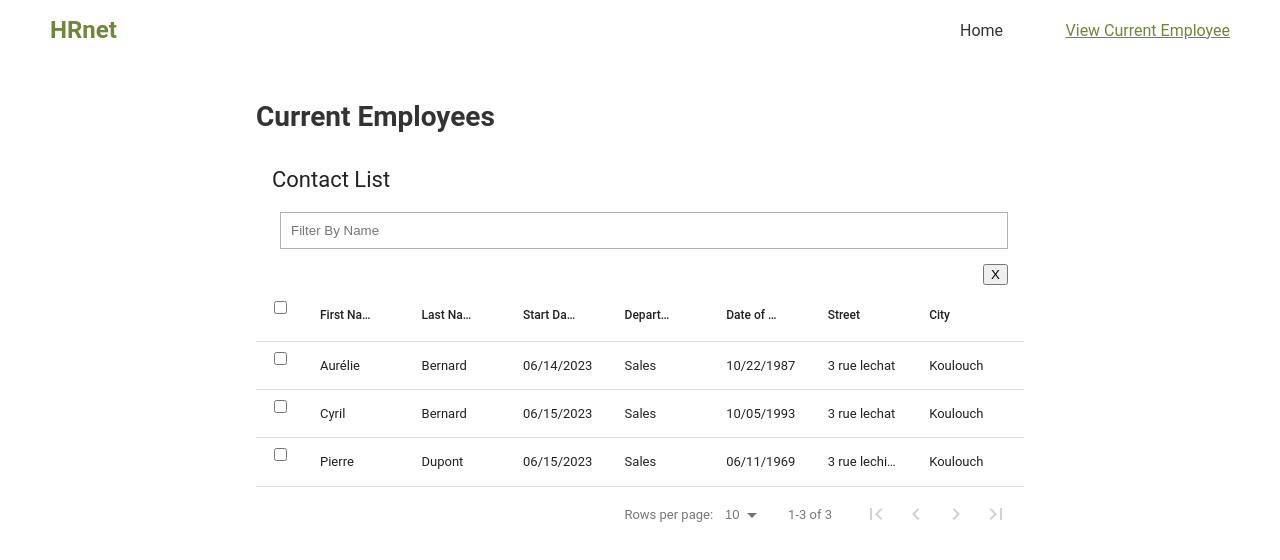
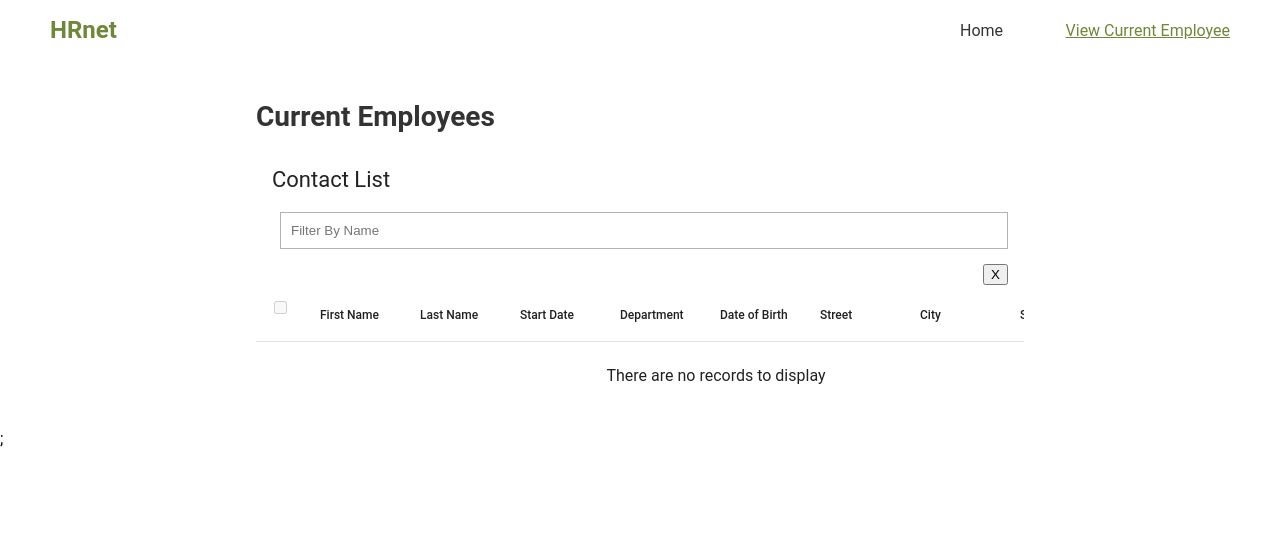
Before and after one commit to Aurelie715/Aurelie_Bernard_P14, a React (Create React App) app: page /current-employees in a window 1280 px wide. Shown: the top 560 px of the page. Built offline with nearby package versions, Linux system fonts and the light colour scheme.

Commit message:
feat: add context

```diff
--- a/src/App.js
+++ b/src/App.js
@@ -3,6 +3,47 @@ import { Route, createBrowserRouter, createRoutesFromElements, Outlet, RouterPro
 import CreateEmployee from "./view/Create-employee/index.jsx";
 import CurrentEmployees from "./view/Current-employees/index.jsx";
 import Header from "./components/Header";
+import Context from "./context";
+import { useState } from "react";
+
+const data = [
+  // {
+  //   id: 1,
+  //   firstName: "Aurélie",
+  //   lastName: "Bernard",
+  //   startDate: "06/14/2023",
+  //   department: "Sales",
+  //   dateOfBirth: "10/22/1987",
+  //   street: "3 rue lechat",
+  //   city: "Koulouch",
+  //   state: "Alabama",
+  //   zipCode: "25255",
+  // },
+  // {
+  //   id: 2,
+  //   firstName: "Cyril",
+  //   lastName: "Bernard",
+  //   startDate: "06/15/2023",
+  //   department: "Sales",
+  //   dateOfBirth: "10/05/1993",
+  //   street: "3 rue lechat",
+  //   city: "Koulouch",
+  //   state: "Alabama",
+  //   zipCode: "25255",
+  // },
+  // {
+  //   id: 3,
+  //   firstName: "Pierre",
+  //   lastName: "Dupont",
+  //   startDate: "06/15/2023",
+  //   department: "Sales",
+  //   dateOfBirth: "06/11/1969",
+  //   street: "3 rue lechien",
+  //   city: "Koulouch",
+  //   state: "Alabama",
+  //   zipCode: "25255",
+  // },
+];
 
 const Root = () => {
   return (
@@ -16,6 +57,9 @@ const Root = () => {
 };
 
 function App() {
+  const [employees, setEmployees] = useState(data);
+  const employeesContext = { employees, setEmployees };
+
   const router = createBrowserRouter(
     createRoutesFromElements(
       <Route path="/" element={<Root />}>
@@ -26,7 +70,11 @@ function App() {
     )
   );
 
-  return <RouterProvider router={router} />;
+  return (
+    <Context.Provider value={employeesContext}>
+      <RouterProvider router={router} />;
+    </Context.Provider>
+  );
 }
 
 export default App;
--- a/src/components/Field/index.jsx
+++ b/src/components/Field/index.jsx
@@ -4,13 +4,13 @@ import InputText from '../common/Input-text'
 
 
 
-export default function Field({id, name, value, type}) {
+export default function Field({name, value, type, onChange}) {
   //à voir si je garde ça : useId
   const fieldInputId = useId()
   return (
     <div>
         <FieldName name={name} inputId={fieldInputId}/>
-        <InputText type={type} id={fieldInputId} value={value ?? ""}/>
+        <InputText type={type} id={fieldInputId} value={value} onChange={onChange}/>
     </div>
   )
 }
--- a/src/components/common/Input-text/index.jsx
+++ b/src/components/common/Input-text/index.jsx
@@ -1,16 +1,9 @@
 import React, { useState } from "react";
 
 export default function InputText({id, value, type, onChange}) {
-  const [valueInput, setValue] = useState(value ?? "");
-
-  const onValueChange = (event) => {
-    setValue(event.currentTarget.value);
-    onChange && onChange(event);
-  };
-
   return (
     <>
-      <input type={type} id={id} value={valueInput} onChange={onValueChange}/>
+      <input type={type} id={id} value={value} onChange={onChange}/>
     </>
   );
 }
--- /dev/null
+++ b/src/context/index.jsx
@@ -0,0 +1,5 @@
+import { createContext } from "react";
+
+const context = createContext();
+
+export default context;
--- a/src/index.js
+++ b/src/index.js
@@ -16,7 +16,7 @@ import reportWebVitals from "./reportWebVitals";
 const root = ReactDOM.createRoot(document.getElementById("root"));
 root.render(
   <React.StrictMode>
-        <App />
+    <App />
   </React.StrictMode>
 );
 
--- a/src/view/Create-employee/index.jsx
+++ b/src/view/Create-employee/index.jsx
@@ -1,4 +1,4 @@
-import React, { Suspense } from "react";
+import React, { Suspense, useContext, useState } from "react";
 import Field from "../../components/Field";
 // import Datepicker from "../../components/Datepicker";
 import Select from "../../components/Select";
@@ -7,6 +7,7 @@ import styles from "./style.module.scss";
 import Button from "../../components/common/Button";
 import Modal from "react-modal";
 import { lazy } from 'react';
+import Context from "../../context";
 
 const Datepicker = lazy(() => import('../../components/Datepicker'));
 
@@ -252,12 +253,19 @@ const states = [
 const department = ["Sales", "Marketing", "Engineering", "Human Resources", "Legal"];
 
 export default function CreateEmployee() {
+  const {employees, setEmployees} = useContext(Context);
+
+  const [firstName, setFirstName] = useState("");
+  const [lastName, setLastName] = useState("");
+  const [dateOfBirth, setDateOfBirth] = useState("");
+  const [startDate, setStartDate] = useState("");
+  const [street, setStreet] = useState("");
+  const [city, setCity] = useState("");
+  const [state, setState] = useState("");
+  const [zipCode, setZipCode] = useState("");
+
   let subtitle;
-  const [modalIsOpen, setIsOpen] = React.useState(false);
-
-  function openModal() {
-    setIsOpen(true);
-  }
+  const [modalIsOpen, setIsOpen] = useState(false);
 
   function afterOpenModal() {
     // references are now sync'd and can be accessed.
@@ -268,21 +276,28 @@ export default function CreateEmployee() {
     setIsOpen(false);
   }
 
+  const submit = (e) => {
+    setIsOpen(true);
+    const lastId = employees.length > 0 ? Math.max(...employees.map((employee) => employee.id)) : 0;
+    const employee = {id: lastId + 1, firstName, lastName, dateOfBirth, startDate, street, city, state, zipCode};
+    setEmployees([...employees, employee]);
+  };
+
   return (
     <>
       <Title title="Create Employee" />
       <form>
-        <Field type="text" id="first-name" name="First Name" />
-        <Field type="text" id="last-name" name="Last Name" />
+        <Field type="text" id="first-name" name="First Name" value={firstName} onChange={(e) => setFirstName(e.currentTarget.value)} />
+        <Field type="text" id="last-name" name="Last Name" value={lastName} onChange={(e) => setLastName(e.currentTarget.value)} />
         <Suspense fallback={"chargement"}>
-        <Datepicker id="date-of-birth" name="Date of Birth" />
-        <Datepicker id="start-date" name="Start Date" />
+          <Datepicker id="date-of-birth" name="Date of Birth" />
+          <Datepicker id="start-date" name="Start Date" />
         </Suspense>
 
         <div className={styles["address-container"]}>
           <h2 className={styles.subtitle}>Address</h2>
-          <Field type="text" id="street" name="Street" />
-          <Field type="text" id="city" name="City" />
+          <Field type="text" id="street" name="Street" value={street} onChange={(e) => setStreet(e.currentTarget.value)} />
+          <Field type="text" id="city" name="City" value={city} onChange={(e) => setCity(e.currentTarget.value)} />
           <Select
             name="State"
             list={states.map((state) => state.name)}
@@ -294,11 +309,11 @@ export default function CreateEmployee() {
             classNameList="class-name-list"
             classNameElement="class-name-element"
           />
-          <Field type="number" id="zip-code" name="Zip Code" />
+          <Field type="number" id="zip-code" name="Zip Code" value={zipCode} onChange={(e) => setZipCode(e.currentTarget.value)} />
         </div>
         <Select name="Department" list={department} value="Engineering" classNameSelect="class-name-select" classNameValue="class-name-value" classNameIcon="class-name-icon" classNameListContainer="class-name-container" classNameList="class-name-list" classNameElement="class-name-element" />
         <div className={styles["button-container"]}>
-          <Button text="Save" onClick={openModal} />
+          <Button text="Save" onClick={submit} />
         </div>
       </form>
       <div>
--- a/src/view/Current-employees/index.jsx
+++ b/src/view/Current-employees/index.jsx
@@ -1,6 +1,7 @@
-import React from "react";
+import React, { useContext } from "react";
 import Title from "../../components/common/Title";
 import DataTable from "react-data-table-component";
+import Context from "../../context";
 
 const columns = [
   {
@@ -66,44 +67,7 @@ const columns = [
   },
 ];
 
-const data = [
-  {
-    id: 1,
-    firstName: "Aurélie",
-    lastName: "Bernard",
-    startDate: "06/14/2023",
-    department: "Sales",
-    dateOfBirth: "10/22/1987",
-    street: "3 rue lechat",
-    city: "Koulouch",
-    state: "Alabama",
-    zipCode: "25255"
-  },
-  {
-    id: 2,
-    firstName: "Cyril",
-    lastName: "Bernard",
-    startDate: "06/15/2023",
-    department: "Sales",
-    dateOfBirth: "10/05/1993",
-    street: "3 rue lechat",
-    city: "Koulouch",
-    state: "Alabama",
-    zipCode: "25255"
-  },
-  {
-    id: 3,
-    firstName: "Pierre",
-    lastName: "Dupont",
-    startDate: "06/15/2023",
-    department: "Sales",
-    dateOfBirth: "06/11/1969",
-    street: "3 rue lechien",
-    city: "Koulouch",
-    state: "Alabama",
-    zipCode: "25255"
-  },
-];
+
 
 const TextField = ({ filterText, onFilter }) => <input id="search" type="text" placeholder="Filter By Name" aria-label="Search Input" value={filterText} onChange={onFilter} />;
 
@@ -123,8 +87,9 @@ const FilterComponent = ({ filterText, onFilter, onClear }) => {
 };
 
 export default function CurrentEmployees() {
+  const {employees} = useContext(Context);
   const [filterText, setFilterText] = React.useState("");
-  const filteredItems = data.filter((item) => item.firstName && item.firstName.toLowerCase().includes(filterText.toLowerCase()));
+  const filteredItems = employees.filter((item) => item.firstName && item.firstName.toLowerCase().includes(filterText.toLowerCase()));
 
   const subHeaderComponentMemo = React.useMemo(() => {
     const handleClear = () => {
```
